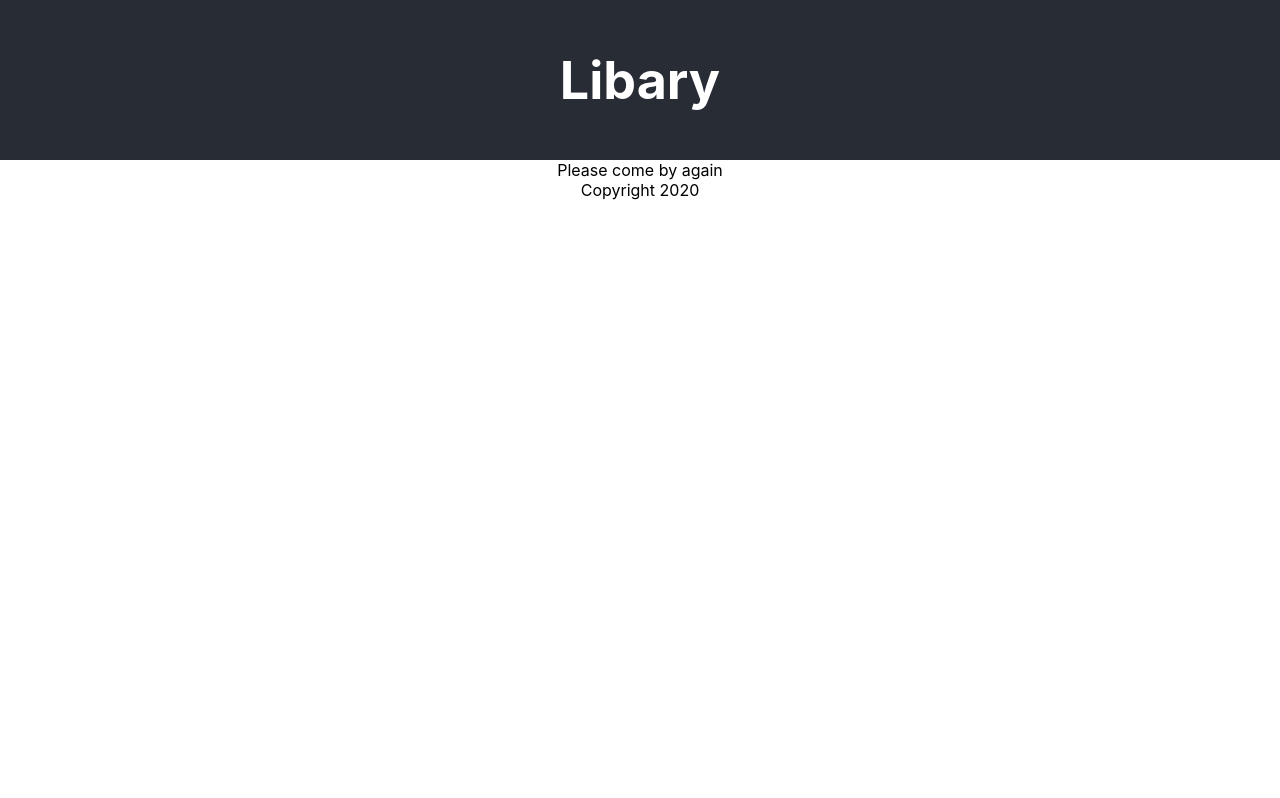
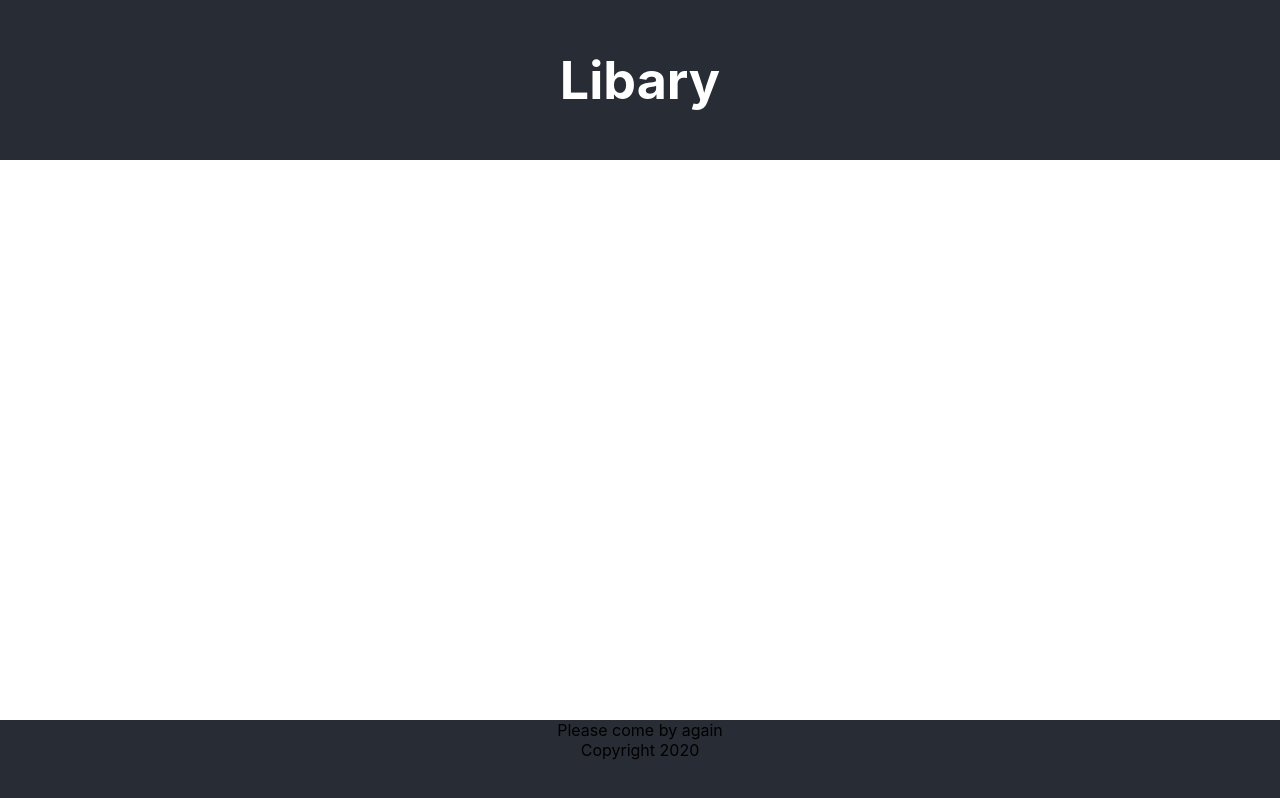
Before and after one commit to L0N/super-enigma, a React (Create React App) app: page / in a window 1280 px wide. Built offline with nearby package versions, Linux system fonts and the light colour scheme.

Commit message:
update layout

```diff
--- a/src/App.css
+++ b/src/App.css
@@ -12,3 +12,12 @@
   font-size: calc(10px + 2vmin);
   color: white;
 }
+
+.Body {
+  height: 70vh;
+}
+
+footer {
+  height: 10vh;
+  background-color: #282c34;
+}
```
